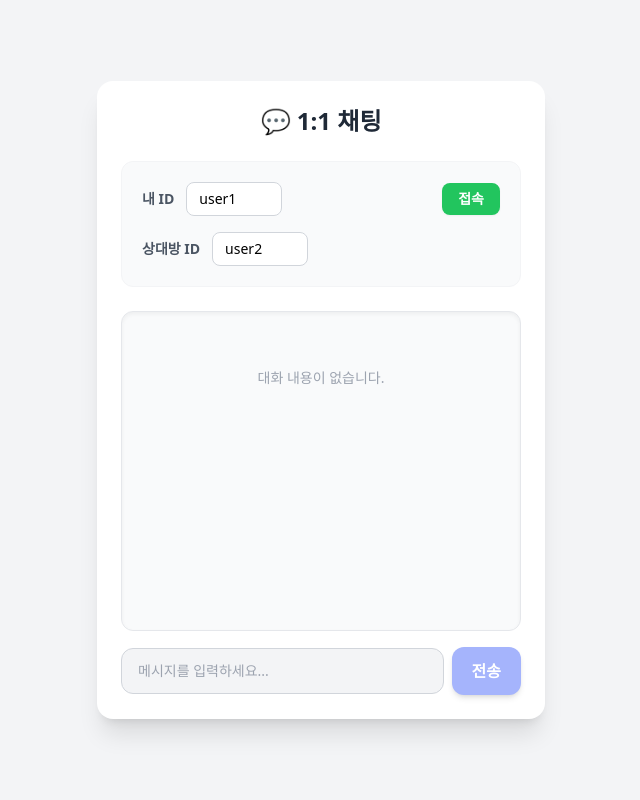
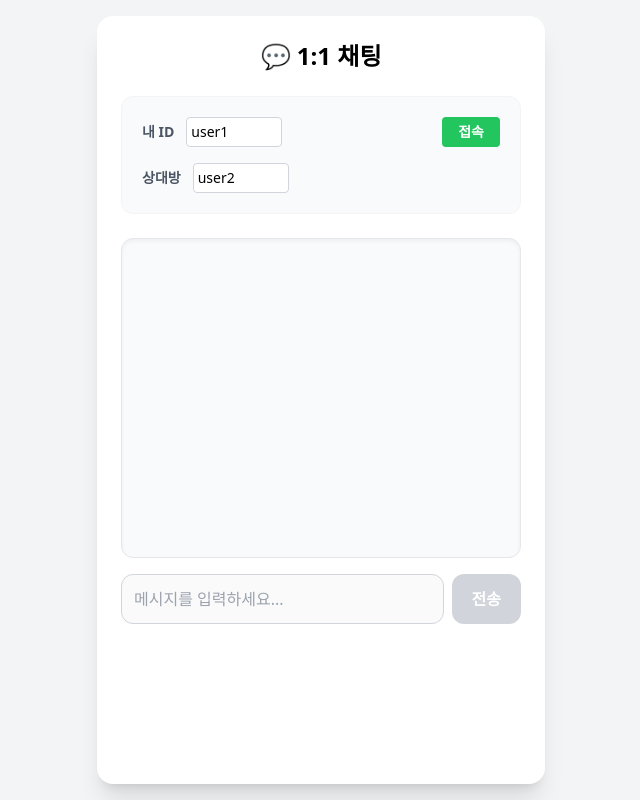
Before and after one commit to yabsed/23-5-team9-web-study, a React (Create React App) app in the folder webSocket/frontend/: page / in a window 1280 px wide. Shown: the whole page, without its empty margins (319-959 px from the left). Built offline with nearby package versions, Linux system fonts and the light colour scheme.

Commit message:
[Refactor] Emphasize Logic

```diff
--- a/webSocket/frontend/src/App.tsx
+++ b/webSocket/frontend/src/App.tsx
@@ -1,10 +1,29 @@
 import React, { useState, useEffect, useRef } from "react";
+
+// ------------------ Types ------------------
 
 interface SendMessageRequest {
   sender: string;
   receiver: string;
   message: string;
 }
+
+// 2. Styles (여기로 스타일을 몰아넣어서 로직을 방해하지 않게 함)
+const S = {
+  container: "w-full max-w-md bg-white rounded-2xl shadow-xl p-6",
+  panel: "bg-gray-50 p-5 rounded-xl border border-gray-100 mb-6",
+  inputSm: "border border-gray-300 p-1 w-24 rounded text-sm focus:outline-none focus:ring-2 focus:ring-blue-500",
+  inputLg: "flex-1 border border-gray-300 p-3 rounded-xl focus:outline-none focus:ring-2 focus:ring-indigo-500",
+  btnBase: "px-4 py-1 text-sm font-bold text-white rounded transition-colors",
+  btnSend: "bg-indigo-600 hover:bg-indigo-700 text-white px-5 rounded-xl font-bold disabled:bg-gray-300",
+  logBox: "h-80 overflow-y-auto bg-gray-50 border rounded-xl p-4 mb-4 shadow-inner",
+  // 메시지 타입별 스타일 함수
+  msg: (text: string) => {
+    if (text.startsWith("📤")) return "bg-blue-100 self-end text-blue-900 border-blue-200";
+    if (text.startsWith("✅") || text.startsWith("⚠️")) return "bg-gray-200 self-center text-xs text-gray-600";
+    return "bg-white self-start text-gray-800 border-gray-200";
+  }
+};
 
 function App() {
 
@@ -99,94 +118,66 @@ function App() {
     return () => disconnectSocket();
   }, []);
 
-  // ------------------ Render ------------------
+  // ------------------ 2. UI Views (Refactored) ------------------
 
-  return (
-    <div className="flex flex-col items-center justify-center min-h-screen bg-gray-100 p-4 font-sans">
-      {/* 메인 카드 컨테이너 */}
-      <div className="w-full max-w-md bg-white rounded-2xl shadow-xl overflow-hidden p-6">
-        <h2 className="text-2xl font-bold text-gray-800 mb-6 text-center">
-          💬 1:1 채팅
-        </h2>
-
-        {/* 설정 영역 (회색 박스) */}
-        <div className="bg-gray-50 p-5 rounded-xl border border-gray-100 mb-6">
-          {/* 내 ID + 접속 버튼 */}
-          <div className="flex items-center justify-between mb-4">
+  // (A) 설정 패널: 상태값(value)과 핸들러(onChange)가 눈에 잘 띔
+  const viewConnection = (
+    <div className={S.panel}>
+      <div className="flex justify-between mb-4">
         <div className="flex items-center gap-3">
-              <span className="text-sm font-semibold text-gray-600">내 ID</span>
-              <input
-                className="border border-gray-300 rounded-lg px-3 py-1.5 w-24 text-sm focus:outline-none focus:ring-2 focus:ring-blue-500 transition-all disabled:bg-gray-200 disabled:text-gray-500"
-                value={myId}
-                onChange={(e: React.ChangeEvent<HTMLInputElement>) => setMyId(e.target.value)}
-                disabled={isConnected}
-              />
+          <span className="text-sm font-bold text-gray-600">내 ID</span>
+          <input className={S.inputSm} value={myId} onChange={(e) => setMyId(e.target.value)} disabled={isConnected} />
         </div>
         <button
           onClick={isConnected ? disconnectSocket : connectSocket}
-              className={`px-4 py-1.5 rounded-lg text-sm font-bold shadow-sm transition-colors duration-200 ${
-                isConnected
-                  ? "bg-red-500 hover:bg-red-600 text-white"
-                  : "bg-green-500 hover:bg-green-600 text-white"
-              }`}
+          className={`${S.btnBase} ${isConnected ? "bg-red-500 hover:bg-red-600" : "bg-green-500 hover:bg-green-600"}`}
         >
           {isConnected ? "종료" : "접속"}
         </button>
       </div>
-
-          {/* 상대방 ID */}
       <div className="flex items-center gap-3">
-            <span className="text-sm font-semibold text-gray-600">상대방 ID</span>
-            <input
-              className="border border-gray-300 rounded-lg px-3 py-1.5 w-24 text-sm focus:outline-none focus:ring-2 focus:ring-blue-500 transition-all"
-              value={targetId}
-              onChange={(e: React.ChangeEvent<HTMLInputElement>) => setTargetId(e.target.value)}
-            />
+        <span className="text-sm font-bold text-gray-600">상대방</span>
+        <input className={S.inputSm} value={targetId} onChange={(e) => setTargetId(e.target.value)} />
       </div>
     </div>
+  );
 
-        {/* 채팅 로그 영역 */}
-        <div className="h-80 overflow-y-auto bg-gray-50 border border-gray-200 rounded-xl p-4 mb-4 shadow-inner custom-scrollbar">
-          {logs.length === 0 ? (
-            <p className="text-gray-400 text-center text-sm mt-10">대화 내용이 없습니다.</p>
-          ) : (
-            <div className="flex flex-col gap-2">
+  // (B) 로그 창: 복잡한 조건부 스타일 로직을 S.msg()로 숨김
+  const viewLogs = (
+    <div className={S.logBox}>
       {logs.map((log, i) => (
-                <div
-                  key={i}
-                  className={`p-2 rounded-lg text-sm max-w-[85%] break-words shadow-sm ${
-                    log.startsWith("📤 나:")
-                      ? "bg-blue-100 self-end text-blue-900 border border-blue-200" // 내가 보낸 메시지 스타일
-                      : log.startsWith("✅") || log.startsWith("⚠️")
-                      ? "bg-gray-200 self-center text-xs text-gray-600 rounded-full px-4" // 시스템 메시지 스타일
-                      : "bg-white self-start text-gray-800 border border-gray-200" // 받은 메시지 스타일
-                  }`}
-                >
+        <div key={i} className={`p-2 rounded-lg text-sm max-w-[85%] mb-2 shadow-sm border ${S.msg(log)}`}>
           {log}
         </div>
       ))}
     </div>
-          )}
-        </div>
+  );
 
-        {/* 입력 영역 */}
-        <div className="flex items-center gap-2">
+  // (C) 입력 창: 클래스가 변수로 대체되어 구조 파악이 쉬움
+  const viewInput = (
+    <div className="flex gap-2">
       <input
-            className="flex-1 border border-gray-300 rounded-xl px-4 py-3 text-sm focus:outline-none focus:ring-2 focus:ring-indigo-500 transition-all disabled:bg-gray-100"
+        className={S.inputLg}
         value={inputMessage}
-            onChange={(e: React.ChangeEvent<HTMLInputElement>) => setInputMessage(e.target.value)}
+        onChange={(e) => setInputMessage(e.target.value)}
+        onKeyPress={(e) => e.key === "Enter" && sendMessage()}
         placeholder="메시지를 입력하세요..."
         disabled={!isConnected}
-            onKeyPress={(e: React.KeyboardEvent<HTMLInputElement>) => e.key === "Enter" && sendMessage()}
       />
-          <button
-            onClick={sendMessage}
-            disabled={!isConnected}
-            className="bg-indigo-600 hover:bg-indigo-700 disabled:bg-indigo-300 text-white px-5 py-3 rounded-xl font-bold transition-colors shadow-md flex-shrink-0"
-          >
+      <button onClick={sendMessage} disabled={!isConnected} className={S.btnSend}>
         전송
       </button>
     </div>
+  );
+
+  // ------------------ 3. Final Render ------------------
+  return (
+    <div className="flex justify-center min-h-screen bg-gray-100 p-4 font-sans">
+      <div className="w-full max-w-md bg-white rounded-2xl shadow-xl p-6">
+        <h2 className="text-2xl font-bold text-center mb-6">💬 1:1 채팅</h2>
+        {viewConnection}
+        {viewLogs}
+        {viewInput}
       </div>
     </div>
   );
```
Lines whose indentation alone changed are shown as unchanged.
